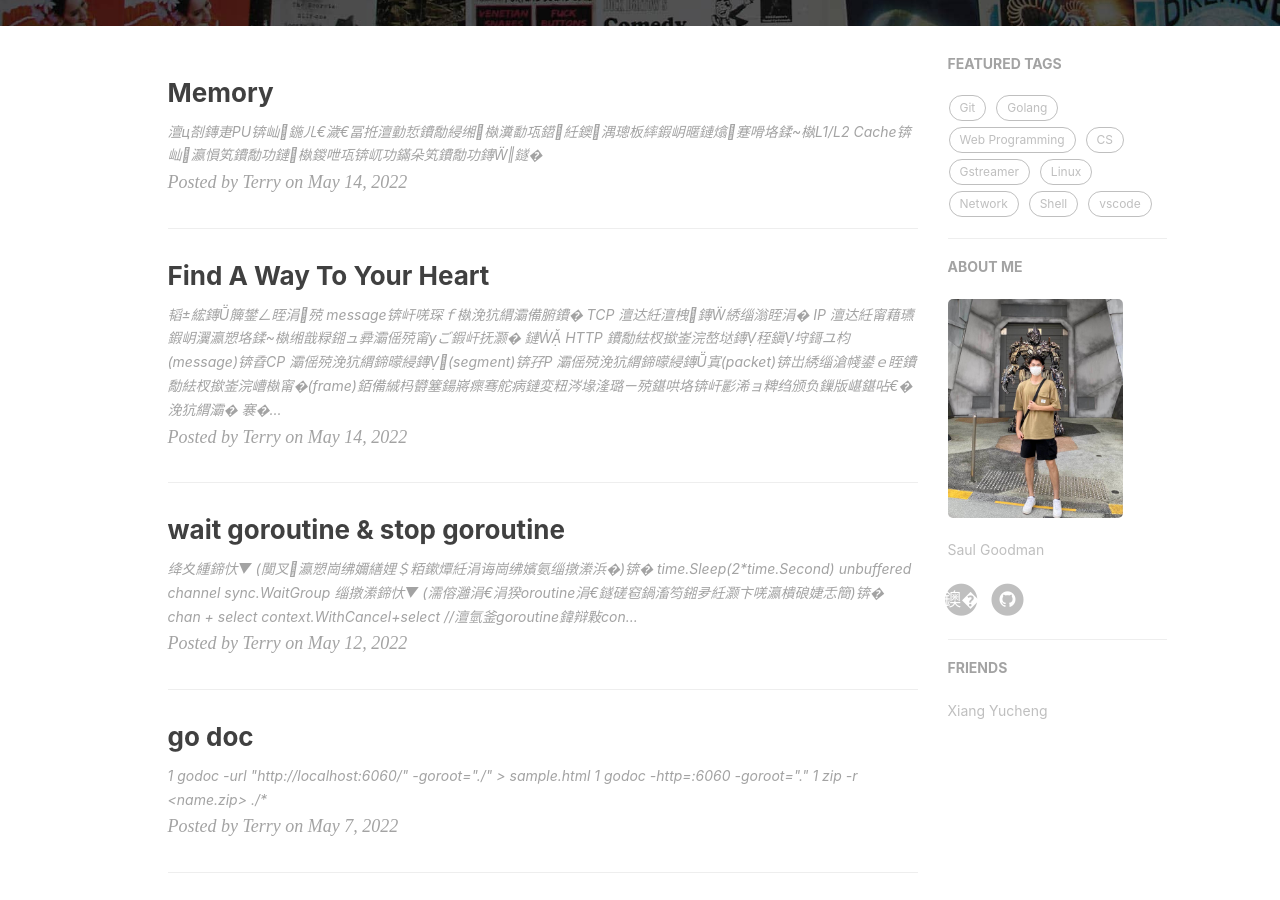
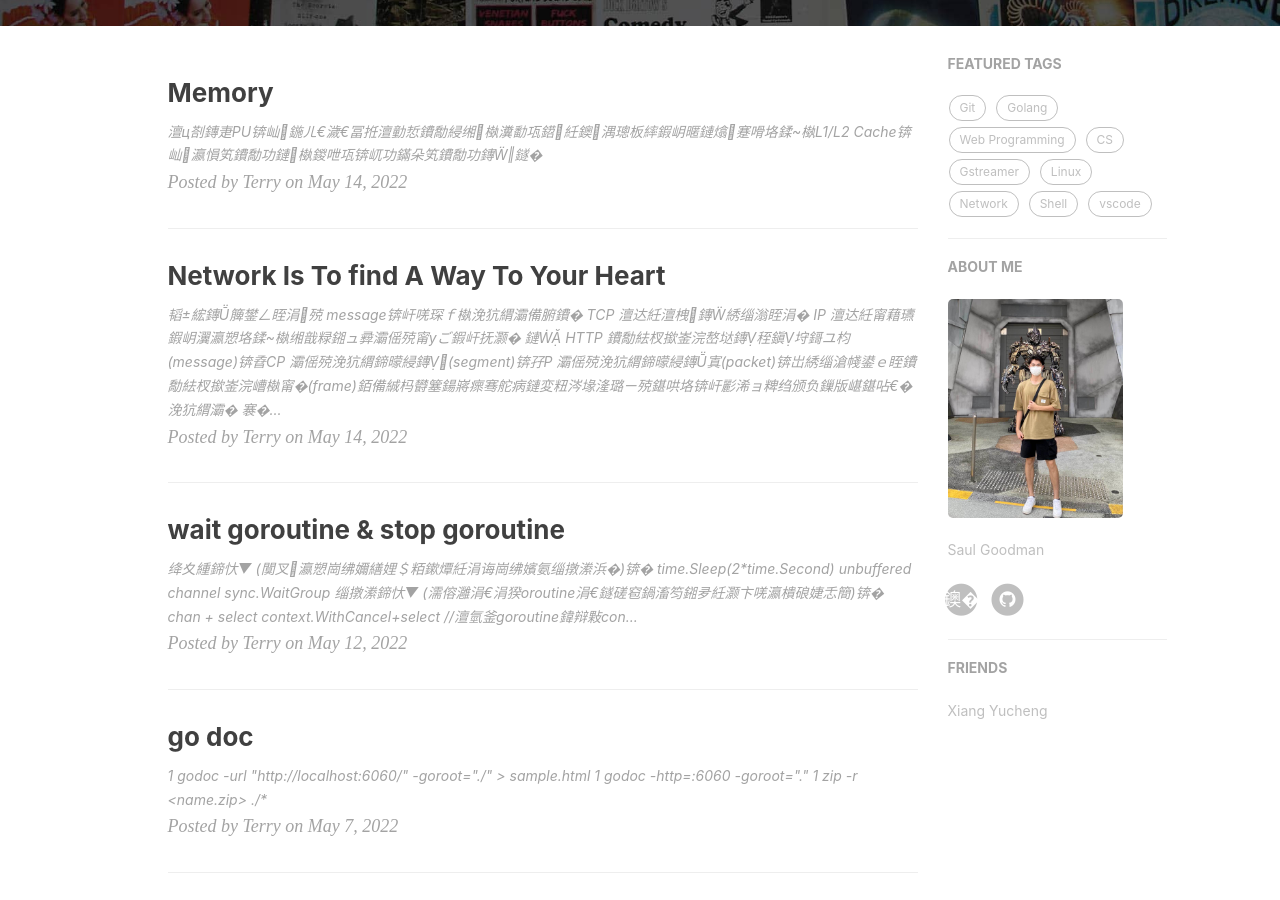
Before and after one commit to huty1998/huty1998.github.io, a Jekyll site: the page built from index.html, in a window 1280 px wide and 900 px high, scrolled down 392 px. Built offline with Jekyll 4.4.1, drawn with Linux system fonts in a browser that asks for light colours; nearby versions of some CDN libraries; the list of posts is cut into pages by our own code; comment, search, counter and statistics services are not loaded.

Commit message:
2022-05-14

```diff
--- a/_posts/2022-05-14-HTTP-TCP-IP.md
+++ b/_posts/2022-05-14-HTTP-TCP-IP.md
@@ -1,6 +1,6 @@
 ---
 layout: post
-title: "Find A Way To Your Heart"
+title: "Network Is To find A Way To Your Heart"
 subtitle: ''
 author: "Terry"
 header-style: text
```
